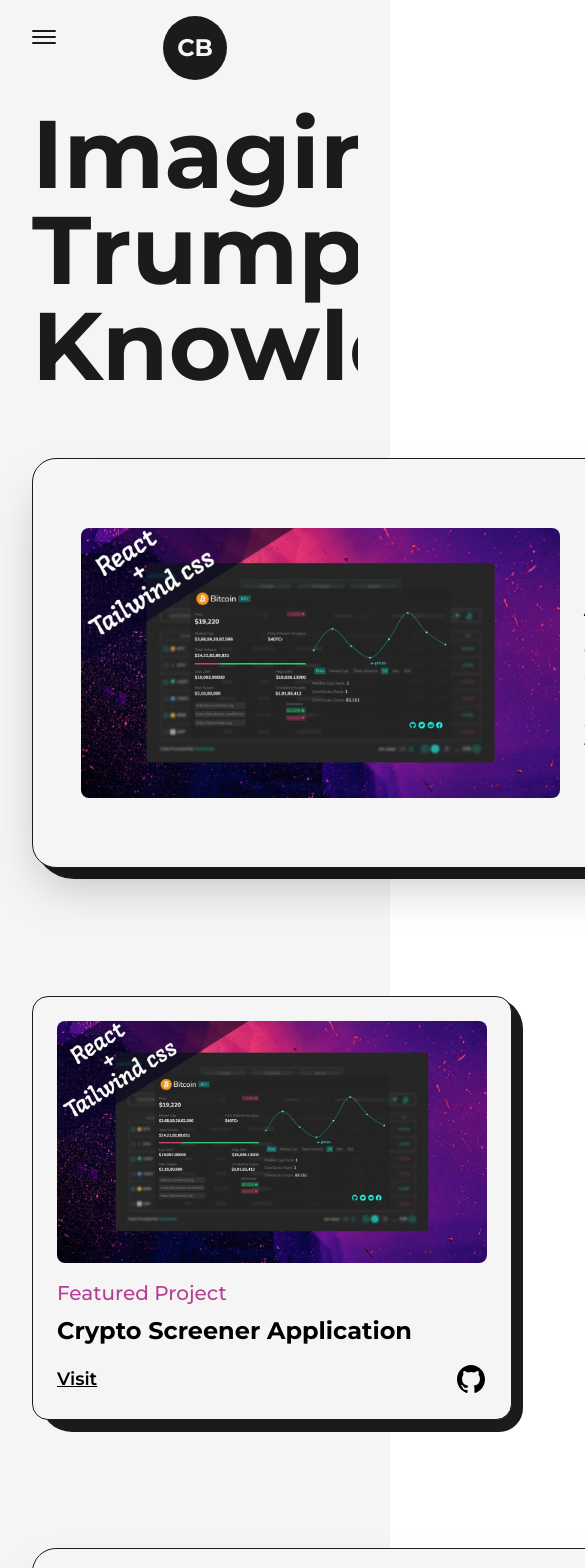
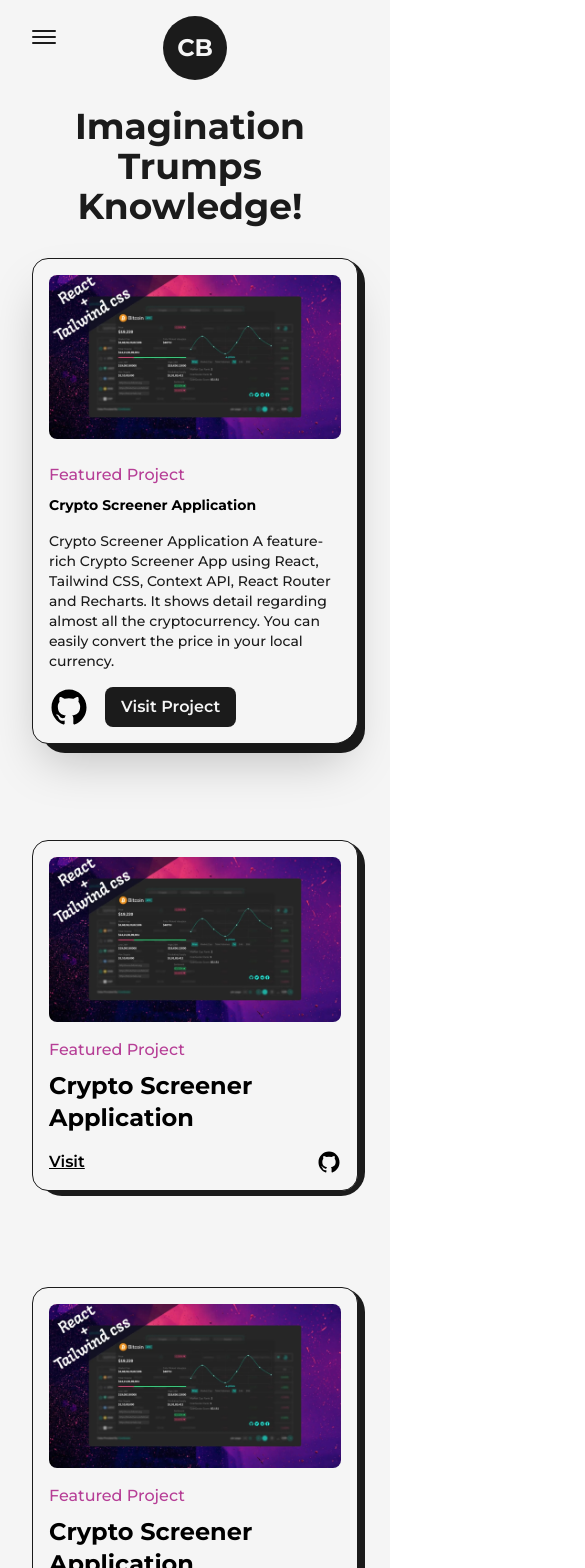
Before and after one commit to Orezy01/portfolio, a Next.js app: page /projects in a window 390 px wide. Shown: the top 1568 px of the page, 585 px wide, since content can reach past the window. Built offline with nearby package versions, Linux system fonts and the light colour scheme.

Commit message:
improved on the responsiveness of all pages and added some other effect to the page

```diff
--- a/src/components/HireMe.js
+++ b/src/components/HireMe.js
@@ -5,7 +5,7 @@
 const HireMe = () => {
   return (
     <div>
-      <div className="fixed left-4 bottom-4 flex items-center overflow-hidden md:right-8 md:left-auto md:top-0 md:bottom-auto md:absolute">
+      <div className="fixed left-4 bottom-4 flex items-center overflow-hidden md:right-8 md:left-auto md:top-0 md:bottom-auto md:absolute sm:right-0">
         <div className="w-48 h-auto flex items-center justify-center relative md:w-24">
           <CircularText className={"fill-dark animate-spin-slow dark:fill-light"} />
           <Link
--- /dev/null
+++ b/src/components/TransitionEffect.js
@@ -0,0 +1,61 @@
+import React from 'react'
+import { motion } from 'framer-motion';
+const TransitionEffect = () => {
+  return (
+    <>
+      <motion.div className='fixed top-0 bottom-0 right-full w-screen h-screen z-30 bg-primary'
+      initial={{
+        x:"100%",
+        width:"100%"
+      }}
+      animate={{
+        x:"0%",
+        width:"0"
+      }}
+      exit={{
+        x: ["0%", "100%"],
+        width:["0%", "100%"]
+      }}
+      transition={{
+        duration:0.8,
+        ease: "easeInOut"
+      }}
+      />
+
+        <motion.div className='fixed top-0 bottom-0 right-full w-screen h-screen z-20 bg-light'
+        initial={{
+        x:"100%",
+        width:"100%"
+        }}
+        animate={{
+        x:"0%",
+        width:"0"
+        }}
+        transition={{
+        duration:0.8,
+        ease: "easeInOut",
+        delay:0.2
+        }}
+
+        />
+
+    <motion.div className='fixed top-0 bottom-0 right-full w-screen h-screen z-10 bg-dark'
+      initial={{
+        x:"100%",
+        width:"100%"
+      }}
+      animate={{
+        x:"0%",
+        width:"0"
+      }}
+      transition={{
+        duration:0.8,
+        ease: "easeInOut",
+        delay:0.4
+      }}
+      />
+    </>
+  )
+}
+
+export default TransitionEffect;
--- a/src/pages/_app.js
+++ b/src/pages/_app.js
@@ -4,6 +4,8 @@
 import Head from 'next/head'
 import NavBar from '@/components/NavBar'
 import Footer from '@/components/Footer'
+import { useRouter } from 'next/router'
+import { AnimatePresence } from 'framer-motion'
 
 const montserrat = Montserrat({
   subsets: ["latin"],
@@ -11,6 +13,7 @@
 
 })
 export default function App({ Component, pageProps }) {
+  const router = useRouter();
   return (
       <React.Fragment>
     <Head>
@@ -20,8 +23,10 @@
     </Head>
     <main className={`${montserrat.variable} font-mont bg-light dark:bg-dark w-full min-h-screen `}>
       <NavBar />
-      <Component {...pageProps}
-   />
+      <AnimatePresence mode='wait'>
+      <Component key={router.asPath} {...pageProps} />
+      </AnimatePresence>
+
    <Footer />
     </main>
    </React.Fragment>
--- a/src/pages/about.js
+++ b/src/pages/about.js
@@ -9,6 +9,7 @@
 import Skills from "@/components/MySkills";
 import Experience from "@/components/Experience";
 import Education from "@/components/Education";
+import TransitionEffect from "@/components/TransitionEffect";
 
 const AnimatedNum = ({ val }) => {
   const ref = useRef(null);
@@ -40,7 +41,7 @@
         <title> {"Ore's"} | About Page </title>
         <meta name="description" content="about page" />
       </Head>
-
+      <TransitionEffect />
       <main className="flex w-full items-center flex-col justify-center dark:text-light">
         <Layout className="pt-16">
           <AnimatedTexts text="Passion Fuels Purpose!" className="mb-16 lg:!text-7xl sm:!text-6xl xs:!text-4xl sm:mb-8" />
--- a/src/pages/index.js
+++ b/src/pages/index.js
@@ -7,6 +7,7 @@
 import { LinkArrow } from "@/components/Icons";
 import HireMe from "@/components/HireMe";
 import lightBulb from "../../public/images/svgs/miscellaneous_icons_1.svg";
+import TransitionEffect from "@/components/TransitionEffect";
 // import Inter from '@next/font'
 // const inter = Inter({ subsets: ['latin']})
 export default function Home() {
@@ -14,8 +15,9 @@
     <>
       <Head>
         <title>{`Ore's Portfolio`}</title>
-        <meta name="description" content="Generated by create next app" />
+        <meta name="description" content="ore's Portfolio" />
       </Head>
+      <TransitionEffect />
       <main className="flex items-center text-dark w-full min-h-screen dark:text-light">
         <Layout className="pt-0 md:pt-16  sm:pt-8">
           <div className="flex items-center justify-between w-full lg:flex-col">
--- a/src/pages/projects.js
+++ b/src/pages/projects.js
@@ -7,22 +7,22 @@
 import project1 from "../../public/images/projects/crypto-screener-cover-image.jpg"
 import { GithubIcon } from '@/components/Icons'
 import { motion } from 'framer-motion'
-
+import TransitionEffect from '@/components/TransitionEffect'
 const FramerImg = motion(Image)
 
 const FeaturedProject = ({ type, title, summary, img, link, github }) => {
 
 
     return(
-        <article className='w-full flex items-center justify-between rounded-3xl border border-solid border-dark bg-light shadow-2xl p-12 relative rounded-br-2xl dark:bg-dark dark:border-light'>
+        <article className='w-full flex items-center justify-between rounded-3xl border border-solid border-dark bg-light shadow-2xl p-12 relative rounded-br-2xl dark:bg-dark dark:border-light lg:flex-col lg:p-8 xs:rounded-2xl xs:rounded-br-3xl xs:p-4'>
 
-<div className='absolute top-0 -right-3 -z-10 w-[101%] h-[103%] rounded-[2.5rem] bg-dark rounded-br-3xl dark:bg-light' />
+<div className='absolute top-0 -right-3 -z-10 w-[101%] h-[103%] rounded-[2.5rem] bg-dark rounded-br-3xl dark:bg-light xs:-right-2 sm:h-[102%] xs:w-full xs:rounded-[1.5rem]' />
                 {/* <Image src={profilePic} alt="ProfileName" className="w-full h-auto rounded-2xl" /> */}
 
             <Link
              href={link}
              target='_blank'
-             className='w-1/2 cursor-pointer overflow-hidden rounded-lg'
+             className='w-1/2 cursor-pointer overflow-hidden rounded-lg lg:w-full'
              >
                 <FramerImg
                 src={img}
@@ -37,15 +37,15 @@
                  />
             </Link>
 
-            <div className='w-1/2 flex flex-col items-start justify-between pl-6'>
-                <span className='text-primary font-medium text-xl dark:text-primaryDark'>{type}</span>
+            <div className='w-1/2 flex flex-col items-start justify-between pl-6 lg:w-full lg:pl-0 lg:pt-6'>
+                <span className='text-primary font-medium text-xl dark:text-primaryDark xs:text-base'>{type}</span>
                 <Link href={link} target='_blank' className='hover:underline underline-offset-2'>
-                    <h2 className='my-2 w-full text-left text-4xl font-bold dark:text-light'>{title}</h2>
+                    <h2 className='my-2 w-full text-left text-4xl font-bold dark:text-light sm:text-sm'>{title}</h2>
                 </Link>
-                <p className='my-2 font-medium text-dark dark:text-light'>{summary}</p>
+                <p className='my-2 font-medium text-dark dark:text-light sm:text-sm'>{summary}</p>
                 <div className='mt-2 flex items-center'>
                 <Link href={github} target='_blank' className='w-10'> <GithubIcon /> </Link>
-                <Link href={link} target='_blank' className='ml-4 rounded-lg bg-dark text-light p-2 px-6 text-lg font-semibold dark:bg-light dark:text-dark'> Visit Project </Link>
+                <Link href={link} target='_blank' className='ml-4 rounded-lg bg-dark text-light p-2 px-6 text-lg font-semibold dark:bg-light dark:text-dark sm:px-4 sm:text-base'> Visit Project </Link>
                 </div>
             </div>
         </article>
@@ -54,9 +54,9 @@
 
 const OtherProject = ({title, type, img, link, github}) => {
     return(
-        <article className="w-full flex flex-col items-center justify-center rounded-2xl border border-solid border-dark bg-light p-6 relative rounded-br-2xl dark:bg-dark dark:border-light">
+        <article className="w-full flex flex-col items-center justify-center rounded-2xl border border-solid border-dark bg-light p-6 relative rounded-br-2xl dark:bg-dark dark:border-light xs:p-4">
 
-<div className='absolute top-0 -right-3 -z-10 w-[101%] h-[103%] rounded-[2rem] bg-dark rounded-br-3xl dark:bg-light' />
+<div className='absolute top-0 -right-3 -z-10 w-[101%] h-[103%] rounded-[2rem] bg-dark rounded-br-3xl dark:bg-light md:-right-2 md:w-[101%] xs:h-[102%] xs:rounded-[1.5rem]' />
         <Link
              href={link}
              target='_blank'
@@ -82,20 +82,20 @@
             </Link>
 
             <div className='w-full flex flex-col items-start justify-between mt-4'>
-                <span className='text-primary dark:text-primaryDark font-medium text-xl'>{type}</span>
+                <span className='text-primary dark:text-primaryDark font-medium text-xl lg:text-lg md:text-base'>{type}</span>
                 <Link href={link} target='_blank' className='hover:underline underline-offset-2'>
-                    <h2 className='my-2 w-full text-left text-2xl font-bold'>{title}</h2>
+                    <h2 className='my-2 w-full text-left text-2xl font-bold lg:text-2xl '>{title}</h2>
                 </Link>
 
                 <div className='w-full mt-2 flex items-center justify-between'>
                     <Link
                  href={link}
                   target='_blank'
-                   className='text-lg font-semibold underline'
+                   className='text-lg font-semibold underline md:text-base'
                    >
                     Visit
                     </Link>
-                <Link href={github} target='_blank' className='w-8'> {" "} <GithubIcon />{" "} </Link>
+                <Link href={github} target='_blank' className='w-8 md:w-6'> {" "} <GithubIcon />{" "} </Link>
 
                 </div>
             </div>
@@ -110,12 +110,13 @@
         <title>  {"Ore's"} | Projects Page </title>
         <meta name="description" content="projects page" />
       </Head>
+      <TransitionEffect />
       <main className='w-full mb-16 flex flex-col items-center justify-center dark:text-light'>
         <Layout className='pt-16'>
             <AnimatedTexts text={"Imagination Trumps Knowledge!"}
-            className='mb-16'
+            className='mb-16 lg:text-7xl sm:mb-8 sm:!text-6xl xs:!text-4xl'
             />
-            <div className="grid grid-cols-12 gap-24 gap-y-32">
+            <div className="grid grid-cols-12 gap-24 gap-y-32 xl:gap-x-16 lg:gap-x-8 md:gap-y-24 sm:gap-x-0">
                 <div className="col-span-12">
                     <FeaturedProject
                     title={`Crypto Screener Application`}
@@ -130,7 +131,7 @@
 
                     />
                 </div>
-                <div className="col-span-6">
+                <div className="col-span-6 sm:col-span-12">
                 <OtherProject
                     title={`Crypto Screener Application`}
                     img={project1}
@@ -144,7 +145,7 @@
 
                     />
                 </div>
-                <div className="col-span-6">
+                <div className="col-span-6 sm:col-span-12">
                 <OtherProject
                     title={`Crypto Screener Application`}
                     img={project1}
@@ -159,7 +160,7 @@
                     />
                 </div>
 
-                <div className="col-span-12">
+                <div className="col-span-12 sm:col-span-12">
                 <FeaturedProject
                     title={`Crypto Screener Application`}
                     img={project1}
@@ -173,7 +174,7 @@
 
                     />
                 </div>
-                <div className="col-span-6">
+                <div className="col-span-6 sm:col-span-12">
                     <OtherProject
                     title={`Crypto Screener Application`}
                     img={project1}
@@ -187,7 +188,7 @@
 
                     />
                 </div>
-                <div className="col-span-6">
+                <div className="col-span-6 sm:col-span-12">
                     <OtherProject
                     title={`Crypto Screener Application`}
                     img={project1}
```
Also changed, not shown: src/pages/articles.js (+8 -6 lines).
